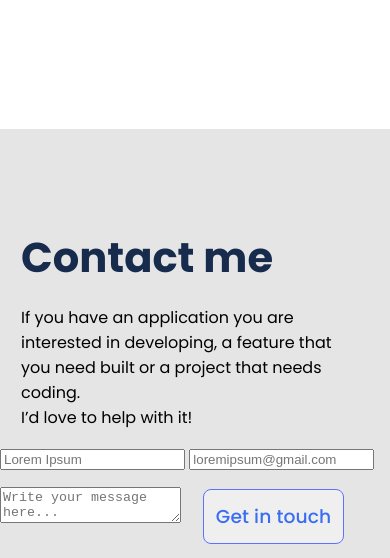
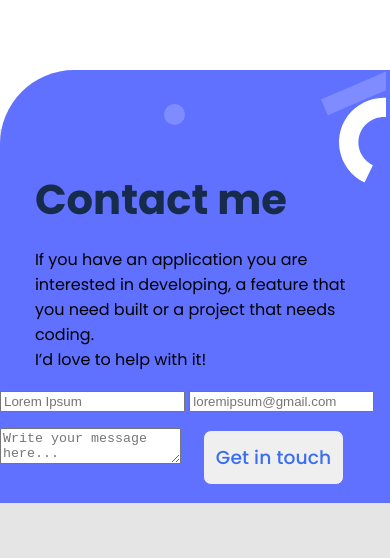
Before and after one commit to porag-m06/My-Portfolio, a website: page index.html in a window 390 px wide. Shown: the part 4236-4794 px from the top of the page. After the commit the page ends 4739 px from the top, so only its background shows below. Drawn offline with Linux system fonts and the light colour scheme.

Commit message:
added the style of the section background and font

```diff
--- a/style.css
+++ b/style.css
@@ -376,4 +376,19 @@ body {
   .get-resume:active {
     background: #2230d2;
   }
+
+  .contact {
+    width: 100vw;
+    background: #6070ff;
+    background-image: url("./assets/contact/contact\ form\ shapes-mobile.svg");
+    background-repeat: no-repeat;
+    background-position: 42vw 0vw;
+    display: flex;
+    flex-direction: column;
+    align-items: center;
+    justify-content: center;
+    border-top-left-radius: 19vw;
+    margin-top: -15vw;
+    z-index: 1;
+  }
 }
```
